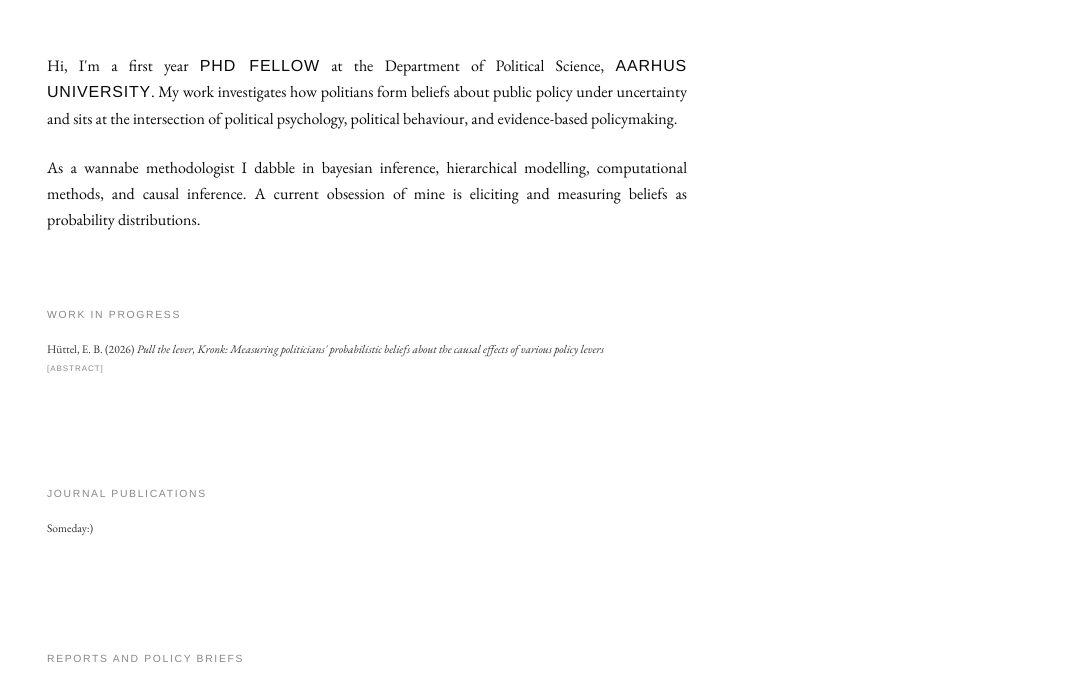
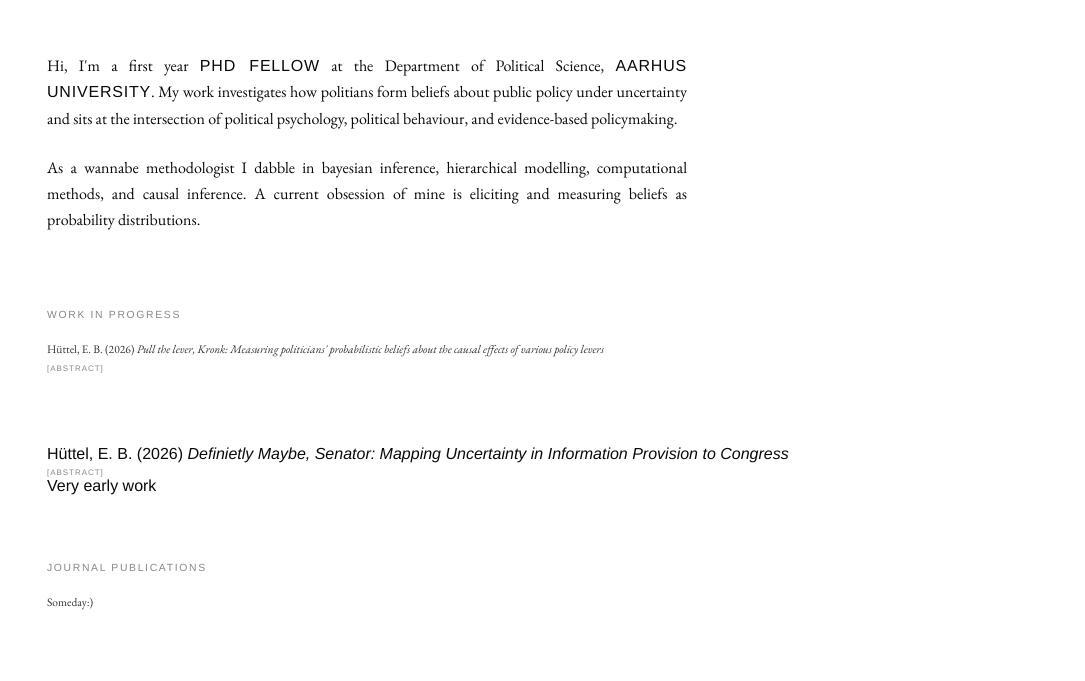
Before and after one commit to emil-bories-huttel/emil-bories-huttel.github.io, a plain HTML site: page index.html in a window 1280 px wide. Shown: the part 83-764 px from the top of the page, without its empty margins (195-1280 px from the left). Drawn offline with nearby package versions, Linux system fonts and the light colour scheme; a web font is replaced by a local one.

Commit message:
Update index.html

```diff
--- a/index.html
+++ b/index.html
@@ -272,6 +272,15 @@ body.inverted .research .abstract {
   </div>
     </section>
 
+    <div class="paper">
+    <p>Hüttel, E. B. (2026) <i>Definietly Maybe, Senator: Mapping Uncertainty in Information Provision to Congress</i></p>
+    <div class="paper-links">
+      <details><summary>[abstract]</summary></details>
+    </div>
+    <p class="abstract">Very early work</p>
+  </div>
+    </section>
+
     <section class="research">
       <p class="label">Journal publications</p>
       <div class="paper">
```
